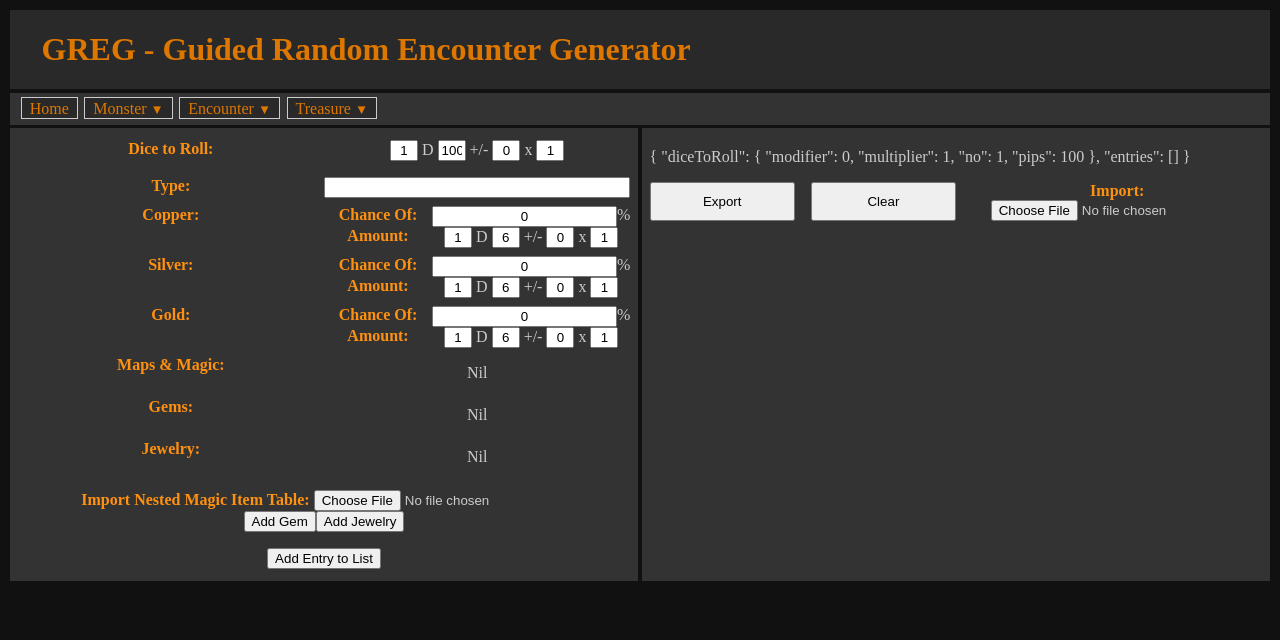
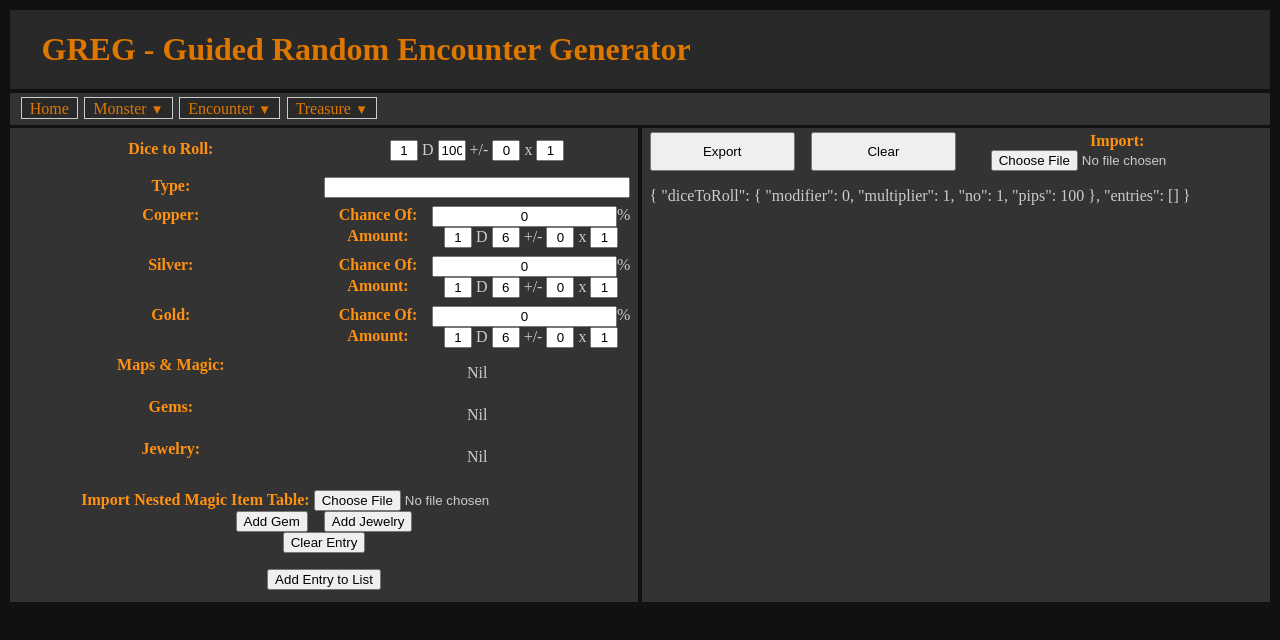
Before and after one commit to TaylorLearnsToCode/greg, an Angular app: page /treasure/enter-treasure in a window 1280 px wide. Shown: the top 640 px of the page. Built offline with nearby package versions, Linux system fonts and the light colour scheme.

Commit message:
feat (treasure) clear entry

```diff
--- a/src/app/treasure/enter-treasure/components/treasure-form/treasure-form.component.html
+++ b/src/app/treasure/enter-treasure/components/treasure-form/treasure-form.component.html
@@ -81,7 +81,10 @@
   <input #mapOrMagicItemInput (change)="importMapOrMagic()" type="file" />
   <br />
   <button (click)="addGemOrJewel()">Add Gem</button>
+  &nbsp;&nbsp;
   <button (click)="addGemOrJewel(true)">Add Jewelry</button>
+  <br />
+  <button (click)="clearEntry()">Clear Entry</button>
 </div>
 
 <div>
--- a/src/app/treasure/enter-treasure/components/treasure-form/treasure-form.component.ts
+++ b/src/app/treasure/enter-treasure/components/treasure-form/treasure-form.component.ts
@@ -62,7 +62,7 @@ export class TreasureFormComponent implements OnInit, OnDestroy {
 
   ngOnInit(): void {
     this.diceToRollForm = buildFormFromObject(new DiceRolled()) as FormGroup;
-    this.entryForm = buildFormFromObject(new TreasureListEntry()) as FormGroup;
+    this.clearEntry();
     this.subDiceRollChanges();
     this.subTreasureList();
   }
@@ -80,6 +80,10 @@ export class TreasureFormComponent implements OnInit, OnDestroy {
       treasureList[property] = [new GemOrJewel()];
     }
     this.entryForm = buildFormFromObject(treasureList) as FormGroup;
+  }
+
+  clearEntry(): void {
+    this.entryForm = buildFormFromObject(new TreasureListEntry()) as FormGroup;
   }
 
   importMapOrMagic(): void {
--- a/src/app/treasure/enter-treasure/components/treasure-list/treasure-list.component.html
+++ b/src/app/treasure/enter-treasure/components/treasure-list/treasure-list.component.html
@@ -1,6 +1,3 @@
-<p *ngIf="treasureList$ | async as treasureList">
-  {{ treasureList | json }}
-</p>
 <section>
   <button (click)="exportList()">Export</button>
   <button (click)="clearList()">Clear</button>
@@ -10,3 +7,7 @@
     <input #listImport (change)="importSavedList()" type="file" />
   </span>
 </section>
+
+<p *ngIf="treasureList$ | async as treasureList">
+  {{ treasureList | json }}
+</p>
```
